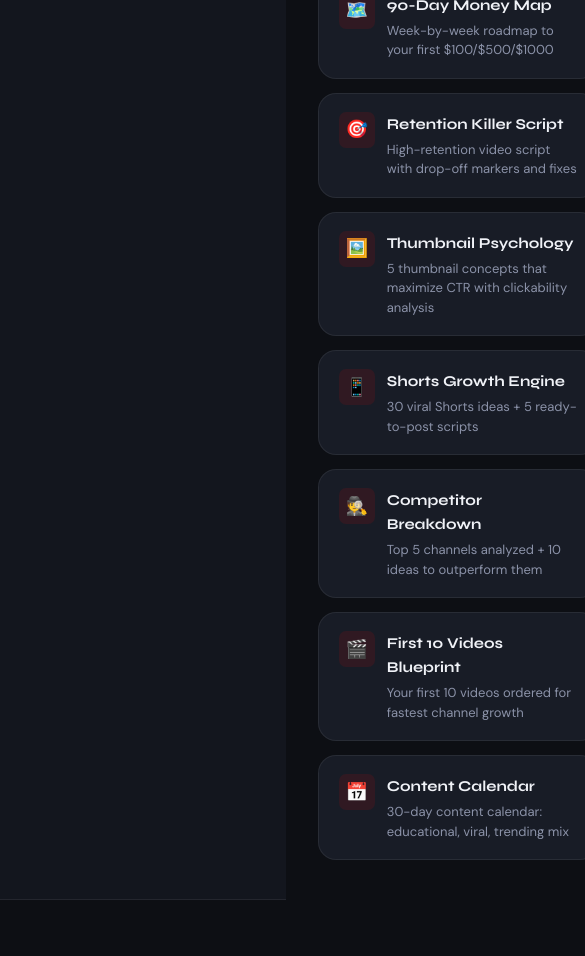
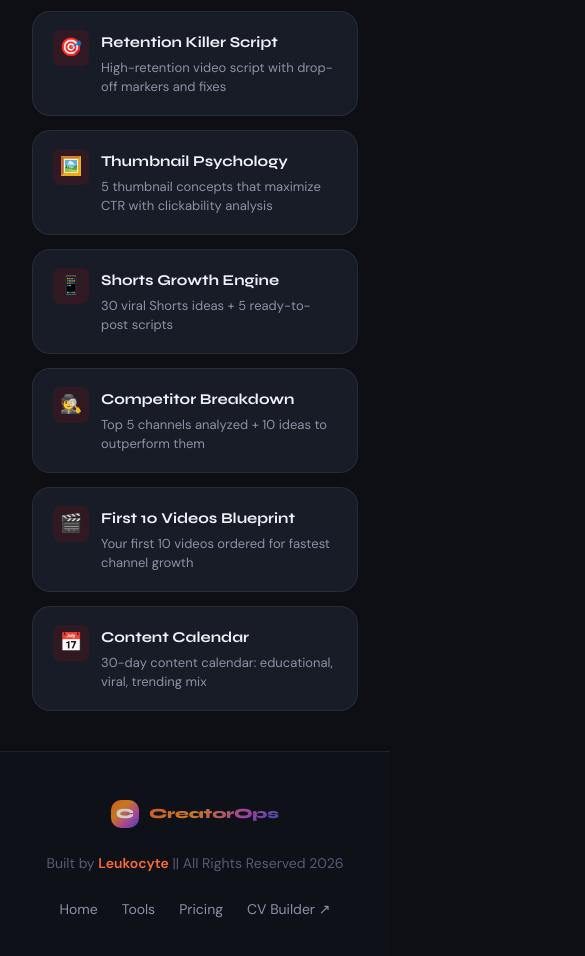
Before and after one commit to leukocyte-world/creator-ops, a Next.js app: page /tools in a window 390 px wide. Shown: the part 1880-2836 px from the top of the page, 585 px wide, since content can reach past the window. Before the commit the page ends 2780 px from the top, so only its background shows below. Built offline with nearby package versions, Linux system fonts and the light colour scheme; no server answers.

Commit message:
Fix: Supabase config and UI/API overhaul with global footer and admin access

```diff
--- a/src/app/admin/page.tsx
+++ b/src/app/admin/page.tsx
@@ -2,6 +2,7 @@ import { getServerSession } from 'next-auth';
 import { authOptions } from '@/lib/auth';
 import { supabase } from '@/lib/supabase';
 import Link from 'next/link';
+import Footer from '@/components/Footer';
 
 export const dynamic = 'force-dynamic';
 
@@ -45,7 +46,8 @@ export default async function AdminDashboard() {
   const totalGenerations = users?.reduce((acc, u) => acc + (u.usage_count || 0), 0) || 0;
 
   return (
-    <div style={{ padding: '40px 32px', maxWidth: 1000, margin: '0 auto', fontFamily: 'var(--font-dm-sans)' }}>
+    <div style={{ minHeight: '100vh', display: 'flex', flexDirection: 'column' }}>
+      <div style={{ padding: '40px 32px', maxWidth: 1000, margin: '0 auto', fontFamily: 'var(--font-dm-sans)', flex: 1, width: '100%' }}>
         <div style={{ display: 'flex', justifyContent: 'space-between', alignItems: 'center', marginBottom: 40 }}>
           <h1 style={{ fontFamily: 'var(--font-syne)', fontSize: 32, fontWeight: 800 }}>CreatorOps Admin</h1>
           <Link href="/tools" style={{ padding: '8px 16px', background: 'var(--bg-glass)', borderRadius: 8, textDecoration: 'none' }}>
@@ -107,5 +109,7 @@ export default async function AdminDashboard() {
           </table>
         </div>
       </div>
+      <Footer />
+    </div>
   );
 }
--- a/src/app/api/generate/route.ts
+++ b/src/app/api/generate/route.ts
@@ -10,19 +10,26 @@ export async function POST(req: NextRequest) {
     return NextResponse.json({ error: 'Please sign in to use this tool' }, { status: 401 });
   }
 
+  const adminEmail = process.env.ADMIN_EMAIL;
+  const isAdmin = adminEmail && session.user.email === adminEmail;
+
   const usage = await incrementUsage(session.user.email);
-  if (!usage.allowed) {
+  if (!usage.allowed && !isAdmin) {
     return NextResponse.json({ error: 'upgrade_required', message: 'You have used all 5 free uses. Upgrade to Pro to continue.' }, { status: 402 });
   }
 
   const { prompt } = await req.json();
   if (!prompt) return NextResponse.json({ error: 'No prompt provided' }, { status: 400 });
 
+  console.log(`[API/Generate] Request from ${session.user.email}. Prompt: "${prompt.substring(0, 50)}..."`);
+
   try {
     const result = await askGemini(prompt);
+    console.log(`[API/Generate] Success. Result length: ${result.length}`);
     return NextResponse.json({ result, remaining: usage.remaining });
   } catch (err: unknown) {
     const message = err instanceof Error ? err.message : 'AI error';
+    console.error(`[API/Generate] Error:`, message);
     return NextResponse.json({ error: message }, { status: 500 });
   }
 }
--- a/src/app/auth/signin/page.tsx
+++ b/src/app/auth/signin/page.tsx
@@ -4,6 +4,7 @@ import { signIn } from 'next-auth/react';
 import Link from 'next/link';
 import { useState } from 'react';
 import { useRouter } from 'next/navigation';
+import Footer from '@/components/Footer';
 
 export default function SignInPage() {
   const router = useRouter();
@@ -62,14 +63,14 @@ export default function SignInPage() {
   };
 
   return (
-    <div className="auth-page">
+    <div className="auth-page" style={{ display: 'flex', flexDirection: 'column', minHeight: '100vh', gap: 60, padding: '80px 32px 0' }}>
       <div style={{
         position: 'fixed', inset: 0,
         background: 'radial-gradient(ellipse 60% 50% at 30% 30%, rgba(255,107,53,0.1) 0%, transparent 60%), radial-gradient(ellipse 50% 60% at 70% 70%, rgba(65,88,208,0.1) 0%, transparent 60%)',
         pointerEvents: 'none',
       }} />
 
-      <div className="auth-card animate-fade-up">
+      <div className="auth-card animate-fade-up" style={{ alignSelf: 'center', flex: 1, display: 'flex', flexDirection: 'column', justifyContent: 'center', marginBottom: 60 }}>
         <div className="logo-mark" style={{ justifyContent: 'center', marginBottom: 24 }}>
           <div className="logo-icon">C</div>
           <span className="logo-text" style={{ fontSize: 20 }}>CreatorOps</span>
@@ -127,6 +128,7 @@ export default function SignInPage() {
           <Link href="/" style={{ color: 'var(--accent-orange)' }}>← Back to home</Link>
         </p>
       </div>
+      <Footer />
     </div>
   );
 }
--- a/src/app/globals.css
+++ b/src/app/globals.css
@@ -797,6 +797,7 @@ a { color: inherit; text-decoration: none; }
 /* ─── Responsive ─────────────────────────── */
 @media (max-width: 900px) {
   :root { --sidebar-w: 0px; }
+  .app-shell { flex-direction: column; }
   .main-content { margin-left: 0; }
   .platform-split { grid-template-columns: 1fr; }
   .pricing-grid { grid-template-columns: 1fr; }
--- a/src/app/tools/page.tsx
+++ b/src/app/tools/page.tsx
@@ -1,5 +1,6 @@
 import Sidebar from '@/components/Sidebar';
 import Link from 'next/link';
+import Footer from '@/components/Footer';
 
 const X_TOOLS = [
   { icon: '🔬', label: 'Viral Reverse Engineer', desc: 'Analyze viral posts and rewrite yours with the same formula', href: '/tools/x/reverse-engineer' },
@@ -29,8 +30,8 @@ export default function ToolsDashboard() {
   return (
     <div className="app-shell">
       <Sidebar />
-      <main className="main-content" style={{ padding: '40px 32px' }}>
-        <div style={{ maxWidth: 940, margin: '0 auto' }}>
+      <main className="main-content" style={{ display: 'flex', flexDirection: 'column' }}>
+        <div style={{ maxWidth: 940, margin: '0 auto', padding: '40px 32px', flex: 1, width: '100%' }}>
           <div style={{ marginBottom: 40 }}>
             <h1 style={{ fontFamily: 'Syne, sans-serif', fontSize: 36, fontWeight: 800, marginBottom: 8 }}>
               Your Creator Arsenal
@@ -84,6 +85,7 @@ export default function ToolsDashboard() {
             </div>
           </div>
         </div>
+        <Footer />
       </main>
     </div>
   );
--- a/src/app/upgrade/page.tsx
+++ b/src/app/upgrade/page.tsx
@@ -42,8 +42,8 @@ export default function UpgradePage() {
   };
 
   return (
-    <div style={{ minHeight: '100vh', display: 'flex', alignItems: 'center', justifyContent: 'center', padding: 32 }}>
-      <div style={{ width: '100%', maxWidth: 520 }}>
+    <div style={{ minHeight: '100vh', display: 'flex', flexDirection: 'column', alignItems: 'center', padding: '32px 32px 0' }}>
+      <div style={{ width: '100%', maxWidth: 520, flex: 1, display: 'flex', flexDirection: 'column', justifyContent: 'center', marginBottom: 60 }}>
         <div style={{ textAlign: 'center', marginBottom: 40 }}>
           <Link href="/" className="logo-mark" style={{ justifyContent: 'center', marginBottom: 24, display: 'flex' }}>
             <div className="logo-icon">C</div>
--- /dev/null
+++ b/src/components/Footer.tsx
@@ -0,0 +1,45 @@
+'use client';
+
+import Link from 'next/link';
+
+export default function Footer() {
+  const currentYear = new Date().getFullYear();
+
+  return (
+    <footer style={{
+      borderTop: '1px solid var(--border)',
+      padding: '48px 40px',
+      display: 'flex',
+      flexDirection: 'column',
+      alignItems: 'center',
+      gap: 24,
+      color: 'var(--text-muted)',
+      fontSize: 14,
+      textAlign: 'center',
+      background: 'rgba(19, 22, 30, 0.4)',
+      width: '100%',
+      marginTop: 'auto'
+    }}>
+      <div className="logo-mark" style={{ opacity: 0.8 }}>
+        <div className="logo-icon" style={{ width: 28, height: 28, fontSize: 14 }}>C</div>
+        <span className="logo-text" style={{ fontSize: 14 }}>CreatorOps</span>
+      </div>
+
+      <div style={{ maxWidth: 600 }}>
+        Built by <a href="https://x.com/leukocyteng1" target="_blank" rel="noopener noreferrer" style={{ color: 'var(--accent-orange)', fontWeight: 600 }}>Leukocyte</a> || All Rights Reserved {currentYear}
+      </div>
+
+      <div style={{ display: 'flex', gap: 24, flexWrap: 'wrap', justifyContent: 'center' }}>
+        <Link href="/" style={{ color: 'var(--text-secondary)' }}>Home</Link>
+        <Link href="/tools" style={{ color: 'var(--text-secondary)' }}>Tools</Link>
+        <Link href="/#pricing" style={{ color: 'var(--text-secondary)' }}>Pricing</Link>
+        <a
+          href="https://cv-resume-murex-iota.vercel.app/"
+          target="_blank"
+          rel="noopener noreferrer"
+          style={{ color: 'var(--text-secondary)' }}
+        >CV Builder ↗</a>
+      </div>
+    </footer>
+  );
+}
--- a/src/components/Sidebar.tsx
+++ b/src/components/Sidebar.tsx
@@ -81,6 +81,20 @@ export default function Sidebar() {
       </div>
 
       <nav className="sidebar-nav">
+        {pathname === '/' ? (
+          <>
+            <div className="nav-section-label">Navigation</div>
+            <Link href="/tools" className="nav-item">
+              <span className="nav-item-icon"><TrendingUp size={18} /></span>
+              AI Tools Dashboard
+            </Link>
+            <Link href="/#pricing" className="nav-item">
+              <span className="nav-item-icon"><CircleDollarSign size={18} /></span>
+              Pricing
+            </Link>
+          </>
+        ) : (
+          <>
             {/* X Section */}
             <div className="nav-section-label">𝕏 Twitter Tools</div>
             {X_TOOLS.map(tool => {
@@ -112,6 +126,8 @@ export default function Sidebar() {
                 </Link>
               );
             })}
+          </>
+        )}
 
         {/* CV Builder */}
         <div className="nav-section-label">Other Tools</div>
@@ -131,6 +147,12 @@ export default function Sidebar() {
       <div className="sidebar-footer">
         {session?.user && !usage.isPro && (
           <div className="usage-bar-wrap">
+            {session.user.email === process.env.NEXT_PUBLIC_ADMIN_EMAIL ? (
+              <div style={{ padding: '8px 12px', background: 'var(--bg-glass)', borderRadius: 8, fontSize: 12, color: 'var(--accent-orange)', fontWeight: 600, textAlign: 'center' }}>
+                Admin Account — Unlimited
+              </div>
+            ) : (
+              <>
                 <div className="usage-bar-label">
                   <span>Free uses</span>
                   <span>{usage.count}/5</span>
@@ -142,6 +164,8 @@ export default function Sidebar() {
                   <Link href="/upgrade" className="btn btn-primary btn-sm btn-full" style={{ marginTop: 10 }}>
                     Upgrade — $10/mo
                   </Link>
+                )}
+              </>
             )}
           </div>
         )}
@@ -170,9 +194,14 @@ export default function Sidebar() {
             <span style={{ fontSize: 11, opacity: 0.5 }}>Sign out</span>
           </div>
         ) : (
-          <button className="btn btn-secondary btn-full" onClick={() => signIn()}>
+          <div style={{ display: 'flex', flexDirection: 'column', gap: 8 }}>
+            <button className="btn btn-secondary btn-md btn-full" onClick={() => signIn()}>
               Sign In
             </button>
+            <Link href="/auth/signin" className="btn btn-primary btn-md btn-full">
+              Start Free
+            </Link>
+          </div>
         )}
       </div>
     </aside>
--- a/src/components/ToolLayout.tsx
+++ b/src/components/ToolLayout.tsx
@@ -3,6 +3,7 @@
 import { useState, useCallback } from 'react';
 import Link from 'next/link';
 import Sidebar from '@/components/Sidebar';
+import Footer from '@/components/Footer';
 
 interface ToolLayoutProps {
   title: string;
@@ -32,6 +33,7 @@ export default function ToolLayout({ title, description, badge, children }: Tool
           </div>
           {children}
         </div>
+        <Footer />
       </main>
     </div>
   );
```
Also changed, not shown: src/app/page.tsx (+11 -63 lines), src/lib/gemini.ts (+15 -6 lines), src/app/icon.svg (added). Lines whose indentation alone changed are shown as unchanged.
